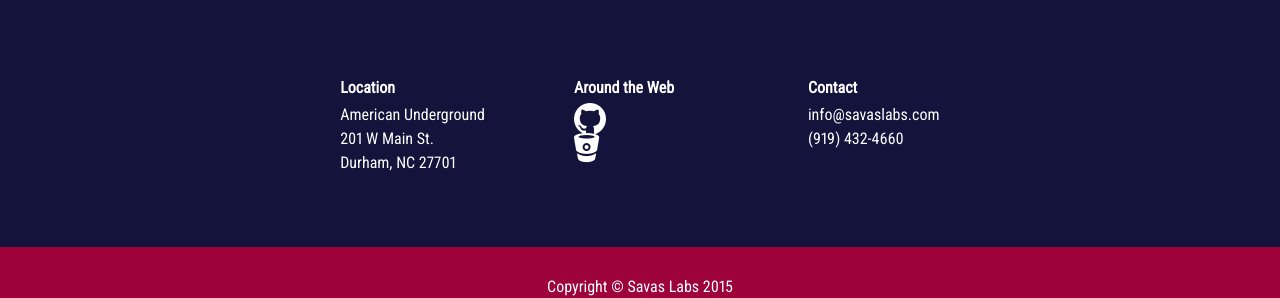
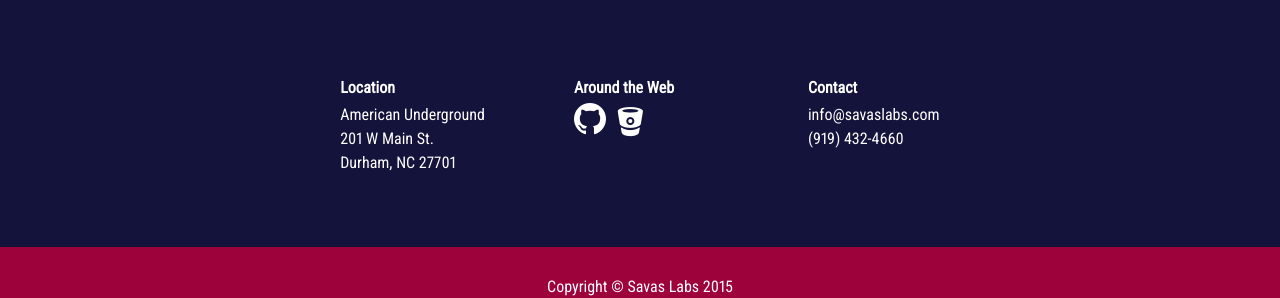
Before and after one commit to tumble1999/savaslabs.github.io, a Jekyll site: the page built from index.html, in a window 1280 px wide. Shown: the part 491-789 px from the top of the page. Built offline with Jekyll 4.4.1, drawn with Linux system fonts in a browser that asks for light colours; some web fonts are replaced.

Commit message:
Style icons in footer.

```diff
--- a/_includes/footer.html
+++ b/_includes/footer.html
@@ -8,8 +8,10 @@
     </ul>
     <ul>
       <li><h3>Around the Web</h3></li>
-      <li><a href="https://github.com/savaslabs"><span class="mega-octicon octicon-mark-github"></span></a></li>
-      <li><a href="https://bitbucket.org/savaslabs"><i class="fa fa-bitbucket fa-lg fa-2x"></i></a></li>
+      <ul>
+        <li><a href="https://github.com/savaslabs"><span class="mega-octicon octicon-mark-github"></span></a></li>
+        <li><a href="https://bitbucket.org/savaslabs"><i class="fa fa-bitbucket fa-lg fa-2x"></i></a></li>
+      </ul>
     </ul>
     <ul>
       <li><h3>Contact</h3></li>
--- a/assets/styles/_scss/_footer.scss
+++ b/assets/styles/_scss/_footer.scss
@@ -45,12 +45,19 @@
     }
   }
 
-  ul {
+  div ul {
 
     @include media($medium-screen) {
       @include span-columns(3);
       @include omega(3n);
       @include clearfix;
+    }
+    ul {
+      width: 100%;
+      li {
+        display: inline-block;
+        padding-right: 0.5em;
+      }
     }
   }
 
```
